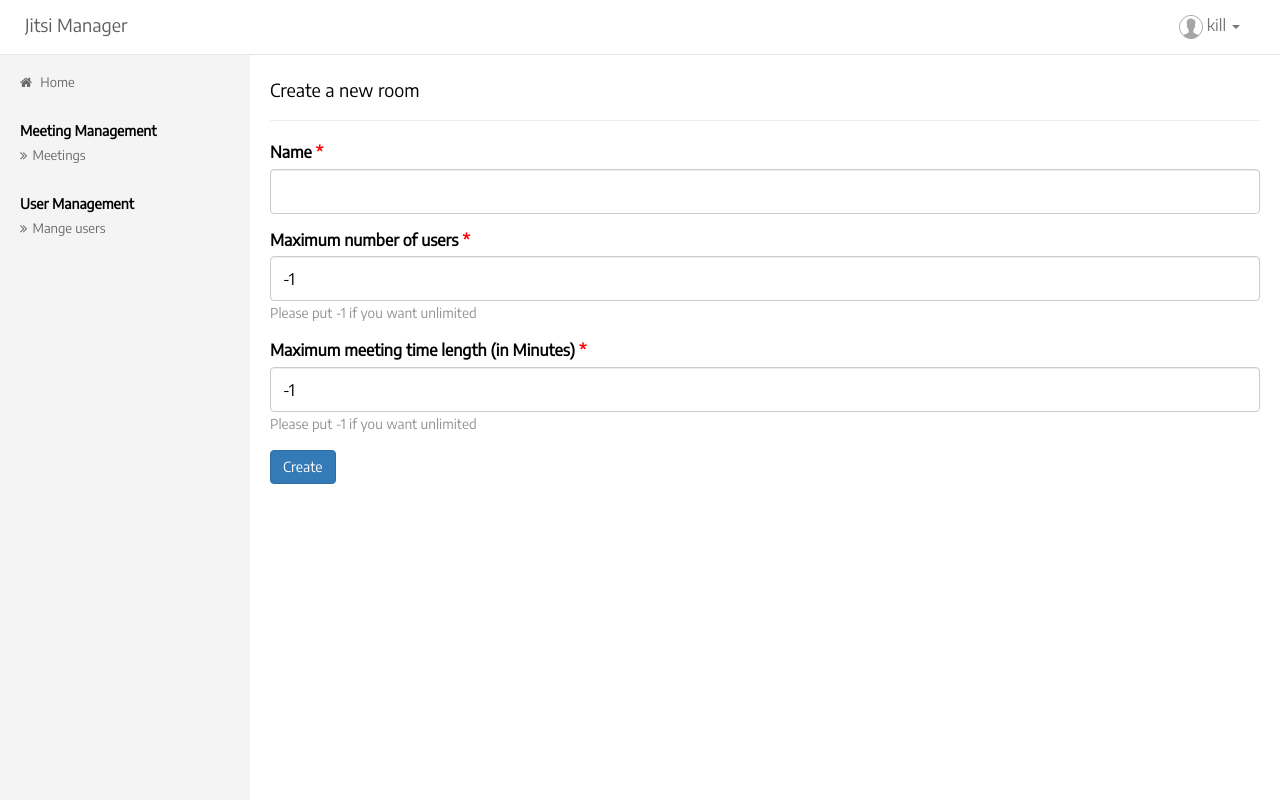
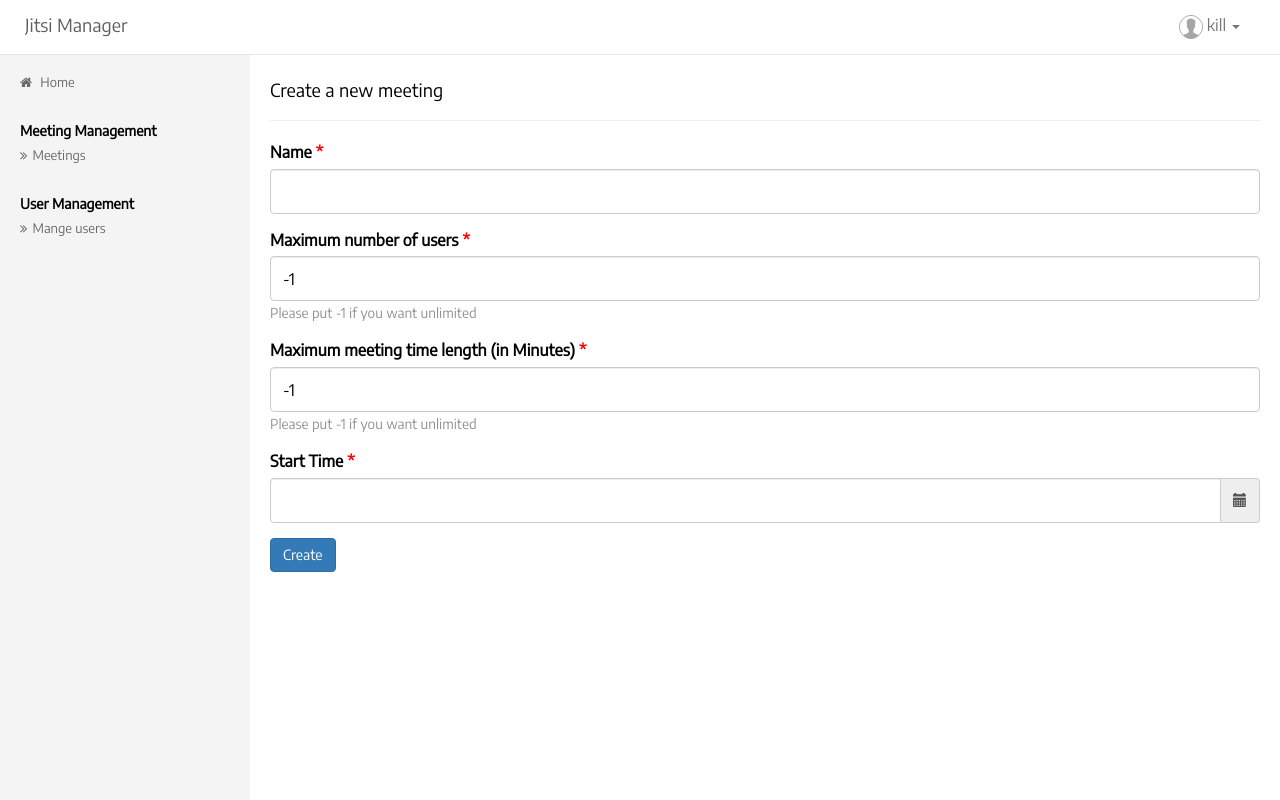
Before and after one commit to debjeetghosh/JitsiManager, a Django app: page /room/create/ in a window 1280 px wide. Run offline with Django 3.2, Linux system fonts and the light colour scheme; a user stored in the database is signed in; data comes from the database, SQL or seed files in the repository; both versions use the stored data as it was after the commit; some libraries are stand-ins or nearby versions.

Commit message:
update time

```diff
--- a/restrictions/templates/restrictions/list.html
+++ b/restrictions/templates/restrictions/list.html
@@ -39,7 +39,7 @@
                 </td>
 
                 <td>
-                    <a href="{% url 'restrictions:restriction_update' restriction.id %}" class="btn btn-primary">Update room</a>
+                    <a href="{% url 'restrictions:restriction_update' restriction.id %}" class="btn btn-primary">Update</a>
                 </td>
             </tr>
         {% endfor %}
--- a/room/forms.py
+++ b/room/forms.py
@@ -28,7 +28,7 @@ class RoomForm(forms.ModelForm):
 
     class Meta:
         model = Room
-        fields = ['name', 'max_number_of_user', 'max_length']
+        fields = ['name', 'max_number_of_user', 'max_length', 'start_time']
         help_texts = {
             "max_number_of_user": "Please put -1 if you want unlimited",
             "max_length": "Please put -1 if you want unlimited",
@@ -38,4 +38,5 @@ class RoomForm(forms.ModelForm):
             'name': forms.TextInput(attrs={'class': 'form-control'}),
             'max_number_of_user': forms.TextInput(attrs={'class': 'form-control'}),
             'max_length': forms.TextInput(attrs={'class': 'form-control'}),
+            'start_time': forms.HiddenInput()
         }
--- a/room/models.py
+++ b/room/models.py
@@ -16,4 +16,5 @@ class Room(models.Model):
     is_active = models.BooleanField(default=True)
     max_number_of_user = models.IntegerField(_("Maximum number of users"), default=-1)
     start_time = models.IntegerField(default=0)
+    end_time = models.IntegerField(default=0)
     max_length = models.IntegerField(_("Maximum meeting time length (in Minutes)"), default=-1)
--- a/room/templates/room/room_create.html
+++ b/room/templates/room/room_create.html
@@ -1,6 +1,12 @@
 {% extends 'base.html' %}
 {% block contents %}
-    <h4>Create a new room</h4>
+    <h4>
+        {% if update %}
+        Update meeting
+        {% else %}
+        Create a new meeting
+        {% endif %}
+    </h4>
     <hr/>
     {% if form.errors %}
         <div class="alert alert-danger">
@@ -10,6 +16,7 @@
     {% if user.profile.user_type == 'creator' %}
     <form action="." method="post">
         {% csrf_token %}
+        {{ form.start_time }}
         {% for field in form.visible_fields %}
             <div class="form-group">
                 {% if field.field.widget.is_hidden is not True %}
@@ -26,9 +33,48 @@
 
             </div>
         {% endfor %}
-        <button type="submit" class="btn btn-large btn-primary">Create</button>
+        <div class="form-group">
+            <label>Start Time<span class="required"> * </span></label>
+            <div class='input-group date' id='datetimepicker1'>
+                <input type='text' class="form-control" />
+                <span class="input-group-addon">
+                    <span class="glyphicon glyphicon-calendar"></span>
+                </span>
+            </div>
+        </div>
+        <button type="submit" class="btn btn-large btn-primary">
+            {% if update %}
+            Update
+            {% else %}
+            Create
+            {% endif %}
+        </button>
     </form>
     {% else %}
         <h3 class="text-center">You are not room creator. You have to register as creator.</h3>
     {% endif %}
 {% endblock %}
+
+{% block page_script %}
+    <script type="text/javascript">
+        $(function () {
+            var start_time = moment();
+            var form_start_time = parseInt($("#id_start_time").val());
+            if (form_start_time != 0 ) {
+                start_time = moment(form_start_time);
+            }
+            else {
+                $("#id_start_time").val(start_time.valueOf());
+            }
+            $('#datetimepicker1').datetimepicker({
+                format: 'DD/MM/YYYY hh:mm a',
+                defaultDate: start_time
+            });
+            $('#datetimepicker1').on('dp.change', function(e){
+                console.log(e.date);
+                $("#id_start_time").val(e.date.valueOf());
+            });
+        });
+
+    </script>
+{% endblock %}
--- a/room/views.py
+++ b/room/views.py
@@ -1,4 +1,5 @@
 import uuid
+from time import time
 from uuid import UUID
 
 import jwt
@@ -39,6 +40,8 @@ class RoomCreateView(View):
             room = form.save(commit=False)
             room.room_id = uuid.uuid4()
             room.created_by = request.user
+            if room.max_length > 0:
+                room.end_time = room.start_time + room.max_length
             room.save()
             form.save_m2m()
             return redirect(reverse('room:room_list'))
@@ -52,14 +55,18 @@ class RoomUpdateView(View):
 
     def get(self, request, *args, **kwargs):
         room_obj = get_object_or_404(Room, pk=kwargs.get('pk'), created_by=request.user)
-        form = self.form(instance=room_obj)
+        form = self.form(instance=room_obj, user=self.request.user)
+        update=True
         return render(request, self.template_name, locals())
 
     def post(self, request, *args, **kwargs):
         room_obj = get_object_or_404(Room, pk=kwargs.get('pk'), created_by=request.user)
-        form = self.form(request.POST, instance=room_obj)
+        form = self.form(data=request.POST, instance=room_obj, user=self.request.user)
+        update=True
         if form.is_valid():
             room = form.save(commit=False)
+            if room.max_length > 0:
+                room.end_time = room.start_time + room.max_length
             room.save()
 
             form.save_m2m()
@@ -72,7 +79,11 @@ class RoomListView(ListView):
     model = Room
 
     def get_queryset(self):
-        return Room.objects.filter(Q(room_type=Room.PUBLIC) | Q(created_by=self.request.user)).distinct()
+        now_time = int(time())*1000
+        return Room.objects.filter(
+            Q(max_length__gt=0, end_time__gte=now_time)|
+            Q(room_type=Room.PUBLIC) | Q(created_by=self.request.user)
+        ).distinct()
 
 
 @method_decorator(login_required, name="dispatch")
--- a/templates/layout.html
+++ b/templates/layout.html
@@ -20,5 +20,7 @@
 </div>
 <!-- /#wrapper -->
 {% include 'includes/js.html' %}
+{% block page_scripts %}
+{% endblock %}
 </body>
 </html>
```
Also changed, not shown: room/templates/room/join.html (+23 -0 lines), room/templates/room/room_list.html (+20 -0 lines), db.sqlite3.
